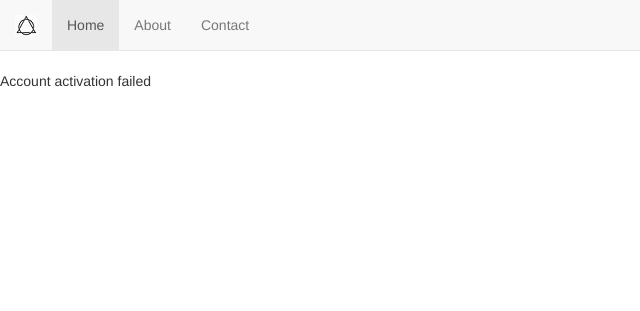
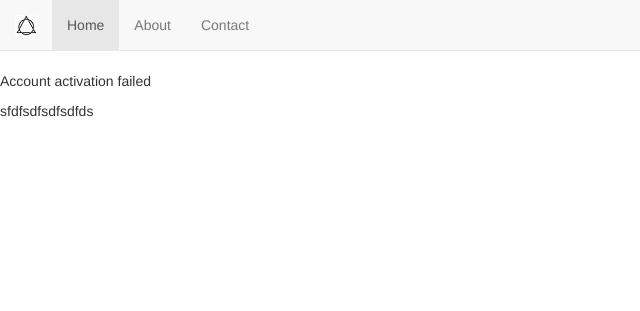
Before and after one commit to camscars/main-site, a Django app: template landing/newsletter/templates/registration/activate.html in a window 1280 px wide. Shown: the top 311 px of the page, without its empty margins (0-640 px from the left). Run offline with Django 3.2, Linux system fonts and the light colour scheme; the template is opened without the code that fills it, so the values that code supplies are empty; some libraries are stand-ins or nearby versions.

Commit message:
requirments
requirements.txt

```diff
--- a/landing/newsletter/templates/base.html
+++ b/landing/newsletter/templates/base.html
@@ -77,3 +77,5 @@
     <script src="{% static 'js/ie10-viewport-bug-workaround.js' %}"></script>
   </body>
 </html>
+
+sfdfsdfsdfsdfds
```
